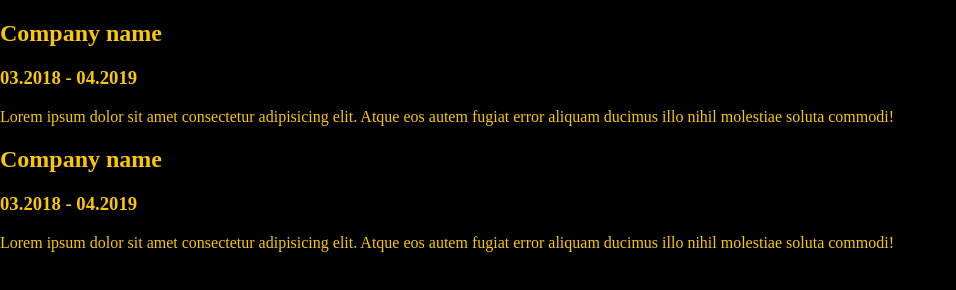
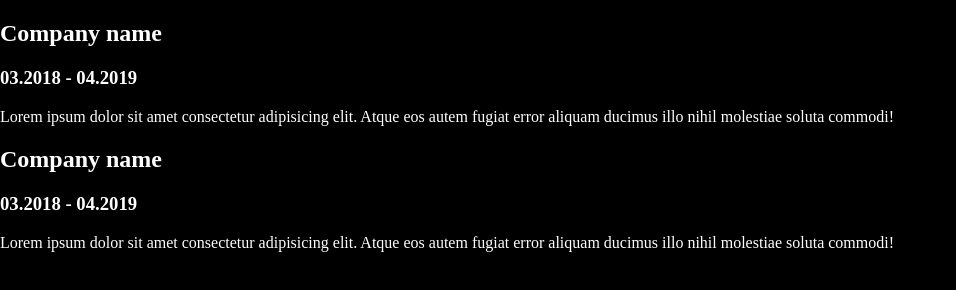
Before and after one commit to Dawid93/SimpleTimeline, a website: page src/content/index.html in a window 1280 px wide. Shown: the whole page, without its empty margins (0-956 px from the left). Drawn offline with nearby package versions, Linux system fonts and the light colour scheme; files that its build step writes are made by us from their sources.

Commit message:
Change default text color to white

```diff
--- a/src/scss/_variables.scss
+++ b/src/scss/_variables.scss
@@ -1,2 +1,3 @@
 $black: #000;
 $yellow: #F9C802;
+$white: #ffffff;
--- a/src/scss/main.scss
+++ b/src/scss/main.scss
@@ -11,6 +11,6 @@ html {
 }
 
 body {
-  color: $yellow;
+  color: $white;
   background: $black;
 }
```
